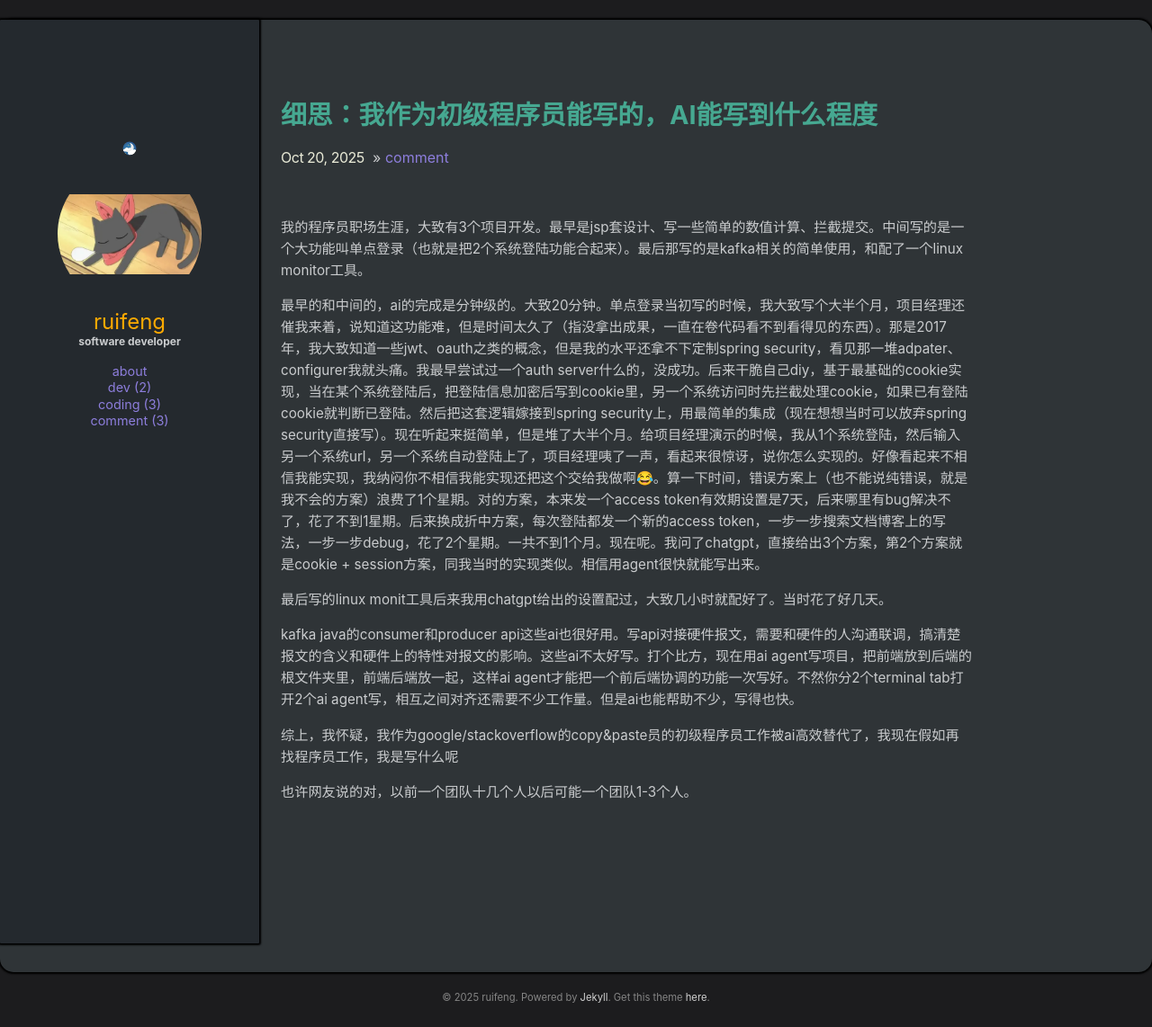
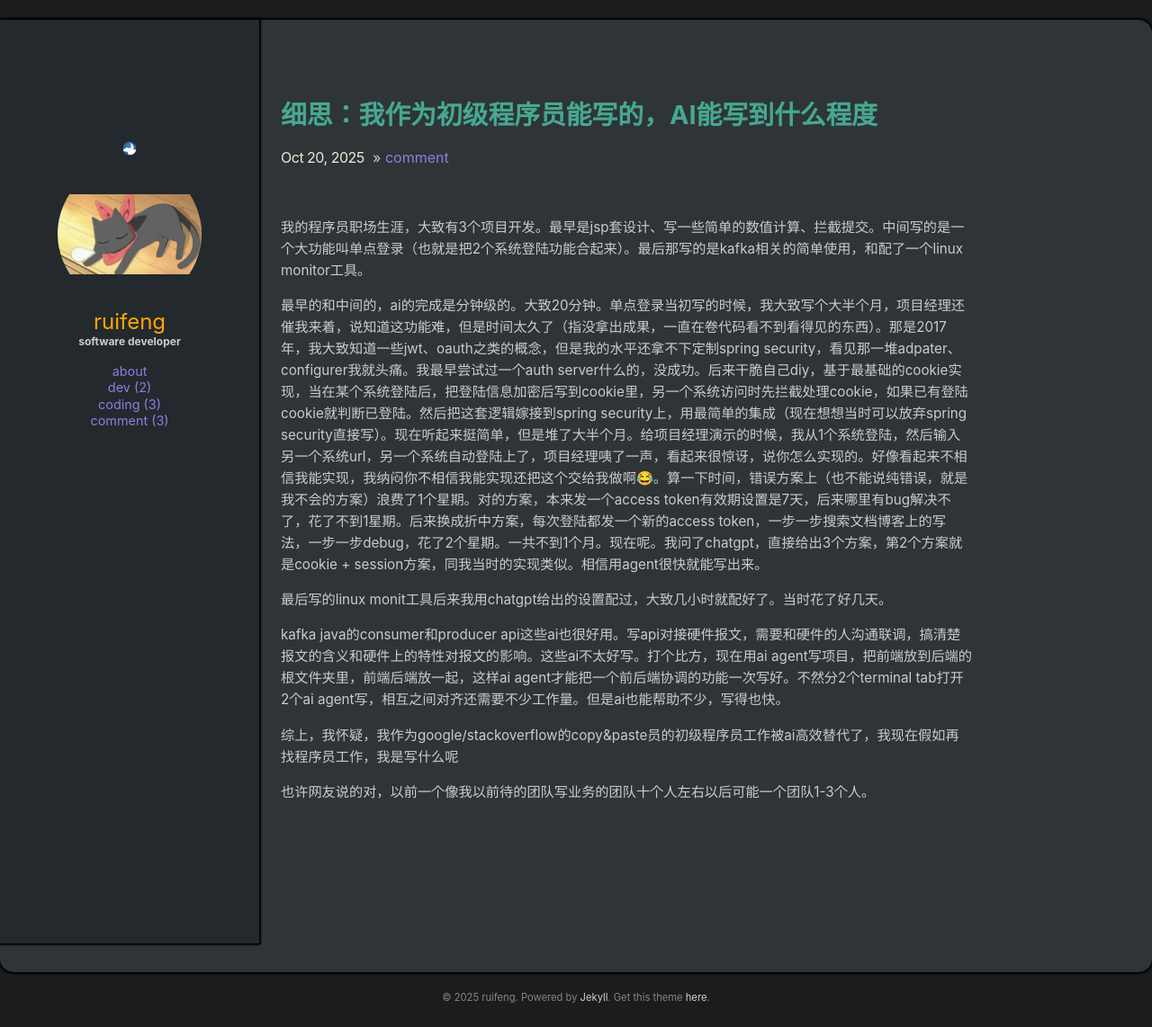
Before and after one commit to ruifengz90/ruifengz90.github.io, a Jekyll site: the page built from _posts/2025-10-20-Rethinking-As-a-Junior-Programmer-What-Can-I-Still-Write-When-AI-Can-Write-So-Much.md, in a window 1280 px wide. Shown: the whole page at 90% size. Built offline with Jekyll 4.4.1, drawn with Linux system fonts in a browser that asks for light colours.

Commit message:
Update 2025-10-20-Rethinking-As-a-Junior-Programmer-What-Can-I-Still-Write-When-AI-Can-Write-So-Much.md

```diff
--- a/_posts/2025-10-20-Rethinking-As-a-Junior-Programmer-What-Can-I-Still-Write-When-AI-Can-Write-So-Much.md
+++ b/_posts/2025-10-20-Rethinking-As-a-Junior-Programmer-What-Can-I-Still-Write-When-AI-Can-Write-So-Much.md
@@ -10,8 +10,8 @@ comments: true
 
 最后写的linux monit工具后来我用chatgpt给出的设置配过，大致几小时就配好了。当时花了好几天。
 
-kafka java的consumer和producer api这些ai也很好用。写api对接硬件报文，需要和硬件的人沟通联调，搞清楚报文的含义和硬件上的特性对报文的影响。这些ai不太好写。打个比方，现在用ai agent写项目，把前端放到后端的根文件夹里，前端后端放一起，这样ai agent才能把一个前后端协调的功能一次写好。不然你分2个terminal tab打开2个ai agent写，相互之间对齐还需要不少工作量。但是ai也能帮助不少，写得也快。
+kafka java的consumer和producer api这些ai也很好用。写api对接硬件报文，需要和硬件的人沟通联调，搞清楚报文的含义和硬件上的特性对报文的影响。这些ai不太好写。打个比方，现在用ai agent写项目，把前端放到后端的根文件夹里，前端后端放一起，这样ai agent才能把一个前后端协调的功能一次写好。不然分2个terminal tab打开2个ai agent写，相互之间对齐还需要不少工作量。但是ai也能帮助不少，写得也快。
 
 综上，我怀疑，我作为google/stackoverflow的copy&paste员的初级程序员工作被ai高效替代了，我现在假如再找程序员工作，我是写什么呢
 
-也许网友说的对，以前一个团队十几个人以后可能一个团队1-3个人。
+也许网友说的对，以前一个像我以前待的团队写业务的团队十个人左右以后可能一个团队1-3个人。
```
